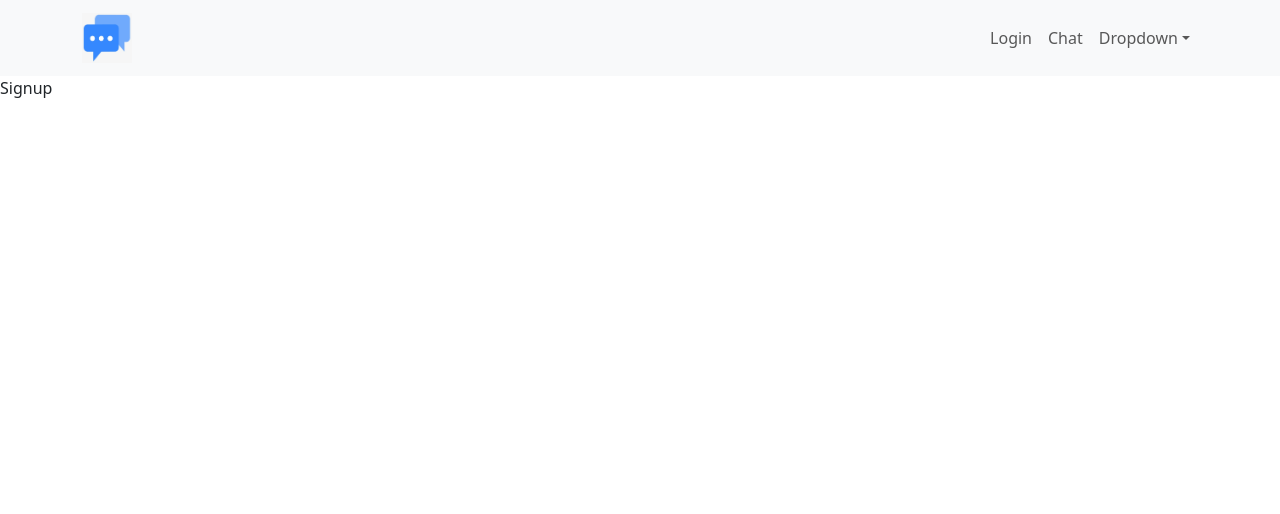
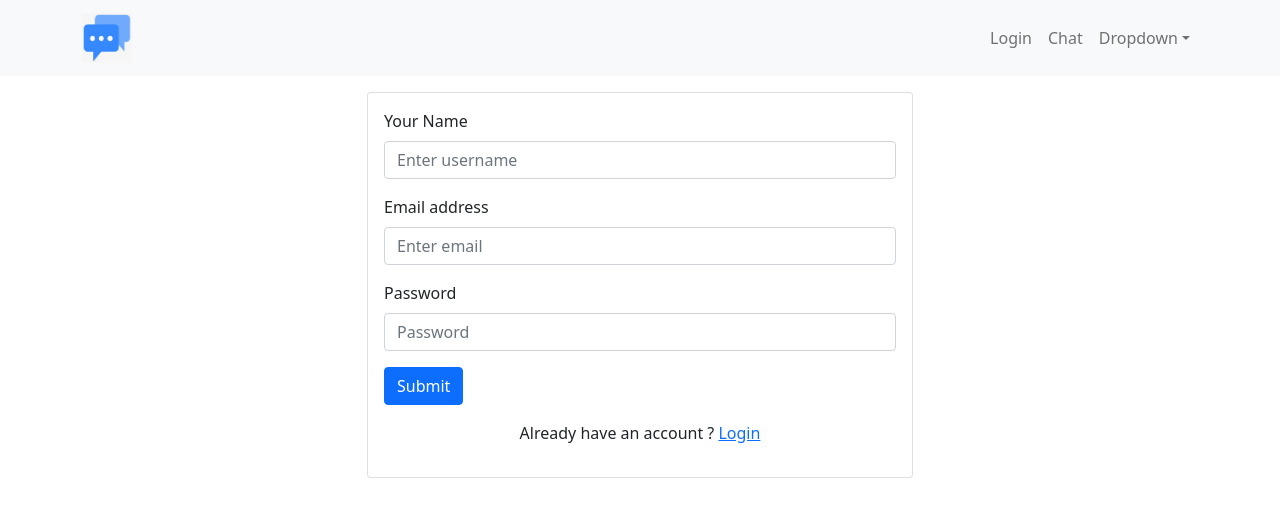
Before and after one commit to tangiang0812/mern-chat-frontend, a React (Create React App) app: page /signup in a window 1280 px wide. Shown: the top 514 px of the page. Built offline with nearby package versions, Linux system fonts and the light colour scheme.

Commit message:
styled login page and signup page

```diff
--- a/package.json
+++ b/package.json
@@ -6,8 +6,12 @@
     "@testing-library/jest-dom": "^5.16.4",
     "@testing-library/react": "^13.2.0",
     "@testing-library/user-event": "^13.5.0",
+    "bootstrap": "^5.1.3",
     "react": "^18.1.0",
+    "react-bootstrap": "^2.4.0",
     "react-dom": "^18.1.0",
+    "react-router-bootstrap": "^0.26.1",
+    "react-router-dom": "^6.3.0",
     "react-scripts": "5.0.1",
     "web-vitals": "^2.1.4"
   },
--- a/src/pages/Home.css
+++ b/src/pages/Home.css
@@ -5,3 +5,8 @@
   background-size: cover;
   background-repeat: no-repeat;
 }
+
+.home-message-icon {
+  margin-left: 10px;
+  display: inline-block;
+}
--- a/src/pages/Login.js
+++ b/src/pages/Login.js
@@ -1,7 +1,42 @@
 import React from "react";
+import { Container, Form, Button, Row, Col, Card } from "react-bootstrap";
+import { Link } from "react-router-dom";
 
 function Login() {
-  return <div>Login</div>;
+  return (
+    <Container>
+      <Row>
+        <Col className="offset-3 col-6">
+          <Card style={{ width: "100%" }} className="mt-3">
+            <Card.Body>
+              <Form>
+                <Form.Group className="mb-3" controlId="formBasicEmail">
+                  <Form.Label>Email address</Form.Label>
+                  <Form.Control type="email" placeholder="Enter email" />
+                </Form.Group>
+
+                <Form.Group className="mb-3" controlId="formBasicPassword">
+                  <Form.Label>Password</Form.Label>
+                  <Form.Control type="password" placeholder="Password" />
+                </Form.Group>
+                {/* <Form.Group className="mb-3" controlId="formBasicCheckbox">
+                  <Form.Check type="checkbox" label="Check me out" />
+                </Form.Group> */}
+                <Button variant="primary" type="submit">
+                  Submit
+                </Button>
+                <div className="mt-3">
+                  <p className="text-center">
+                    Don't have an account ? <Link to="/signup">Signup</Link>
+                  </p>
+                </div>
+              </Form>
+            </Card.Body>
+          </Card>
+        </Col>
+      </Row>
+    </Container>
+  );
 }
 
 export default Login;
--- a/src/pages/Signup.js
+++ b/src/pages/Signup.js
@@ -1,7 +1,47 @@
 import React from "react";
+import { Button, Card, Col, Container, Form, Row } from "react-bootstrap";
+import { Link } from "react-router-dom";
 
 function Signup() {
-  return <div>Signup</div>;
+  return (
+    <Container>
+      <Row>
+        <Col className="offset-3 col-6">
+          <Card style={{ width: "100%" }} className="mt-3">
+            <Card.Body>
+              <Form>
+                <Form.Group className="mb-3" controlId="formBasicName">
+                  <Form.Label>Your Name</Form.Label>
+                  <Form.Control type="text" placeholder="Enter username" />
+                </Form.Group>
+                <Form.Group className="mb-3" controlId="formBasicEmail">
+                  <Form.Label>Email address</Form.Label>
+                  <Form.Control type="email" placeholder="Enter email" />
+                </Form.Group>
+
+                <Form.Group className="mb-3" controlId="formBasicPassword">
+                  <Form.Label>Password</Form.Label>
+                  <Form.Control type="password" placeholder="Password" />
+                </Form.Group>
+                {/* <Form.Group className="mb-3" controlId="formBasicCheckbox">
+                  <Form.Check type="checkbox" label="Check me out" />
+                </Form.Group> */}
+                <Button variant="primary" type="submit">
+                  Submit
+                </Button>
+                <div className="mt-3">
+                  <p className="text-center">
+                    {" "}
+                    Already have an account ? <Link to="/login">Login</Link>
+                  </p>
+                </div>
+              </Form>
+            </Card.Body>
+          </Card>
+        </Col>
+      </Row>
+    </Container>
+  );
 }
 
 export default Signup;
```
Also changed, not shown: src/pages/Login.css (added), 1 other file (tests, documents, lock files or other folders).
